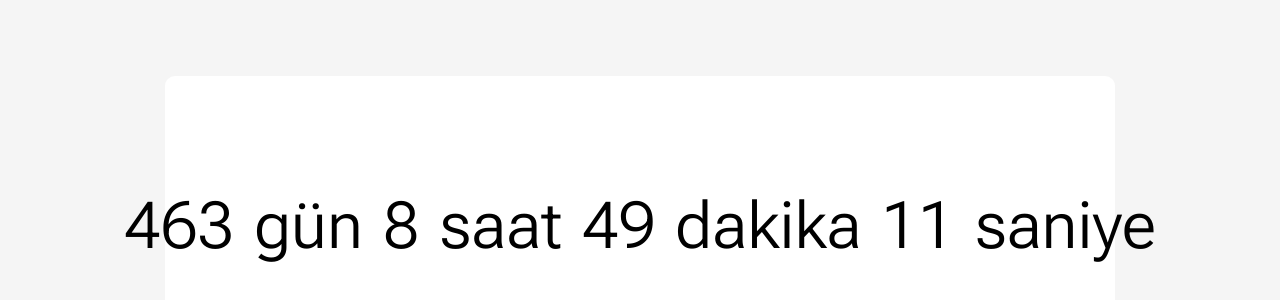
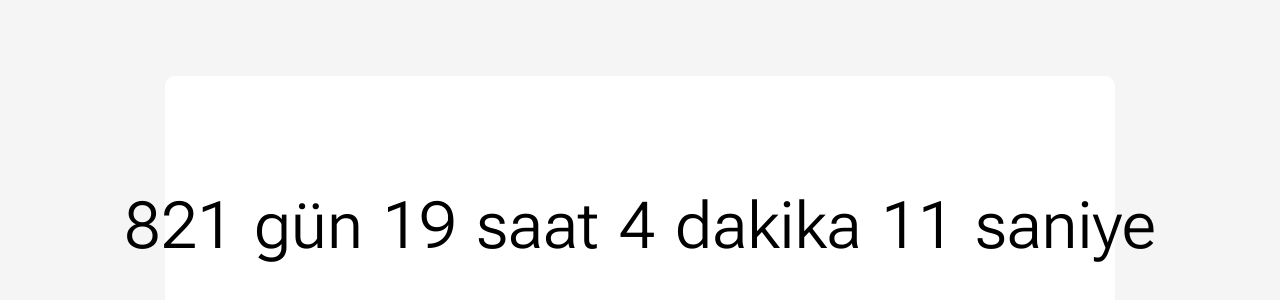
Before and after one commit to henwaffles/yaztatil, a React (Create React App) app: page / in a window 1280 px wide. Shown: the part 174-474 px from the top of the page. Built offline with nearby package versions, Linux system fonts and the light colour scheme.

Commit message:
Update App.js

```diff
--- a/src/App.js
+++ b/src/App.js
@@ -7,7 +7,7 @@ function App() {
 
    <div className="App">
      <Box className="Box">
-       <CountdownTimer countdownTimestampMs={1686873600000}/>
+       <CountdownTimer countdownTimestampMs={1717841700000}/>
 
      </Box>
    </div>
```
